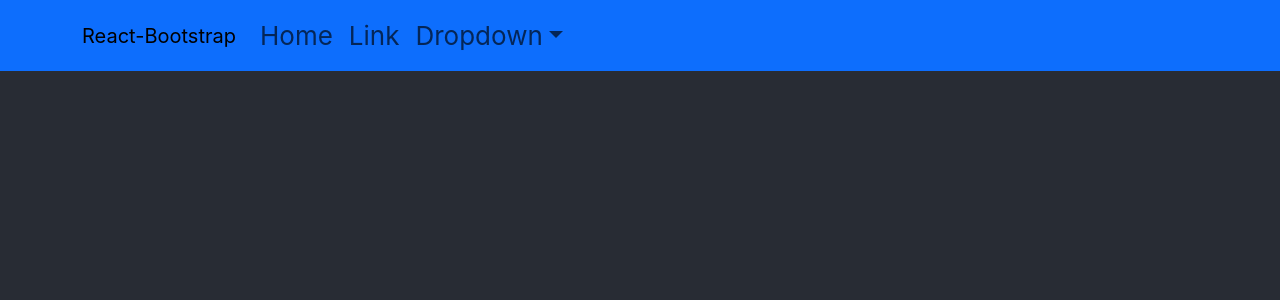
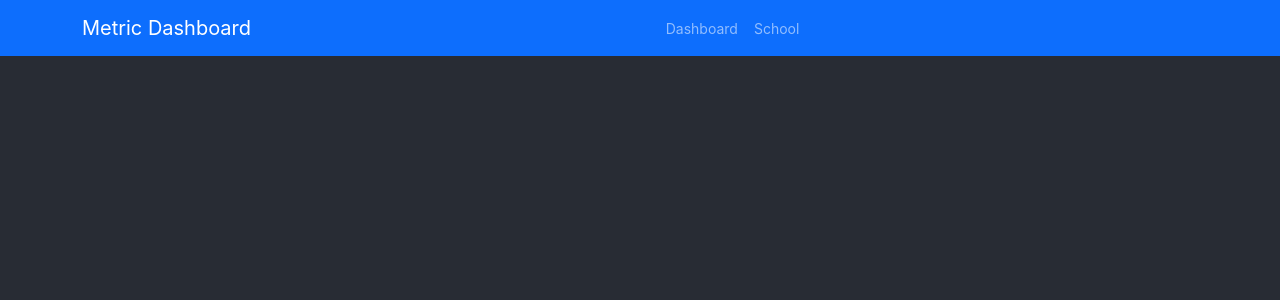
Before and after one commit to LewKM/Metrics-Dashboard, a React (Create React App) app: page / in a window 1280 px wide. Shown: the top 300 px of the page. Built offline with nearby package versions, Linux system fonts and the light colour scheme.

Commit message:
Updates the navbarmenu font size

```diff
--- /dev/null
+++ b/src/components/NavbarMenu.css
@@ -0,0 +1,3 @@
+.small-nav .nav-link {
+    font-size: 0.875rem;  /* Adjust font size as needed */
+}
--- a/src/components/NavbarMenu.js
+++ b/src/components/NavbarMenu.js
@@ -1,29 +1,18 @@
 import Container from 'react-bootstrap/Container';
 import Nav from 'react-bootstrap/Nav';
 import Navbar from 'react-bootstrap/Navbar';
-import NavDropdown from 'react-bootstrap/NavDropdown';
+import './NavbarMenu.css';  // Import the CSS file
 
 function NavbarMenu() {
 return (
-    <Navbar bg="primary" expand="lg" fixed="top" >
+    <Navbar expand="lg" bg="primary" data-bs-theme="dark" fixed="top">
     <Container>
-        <Navbar.Brand href="#home">React-Bootstrap</Navbar.Brand>
+        <Navbar.Brand href="#home">Metric Dashboard</Navbar.Brand>
         <Navbar.Toggle aria-controls="basic-navbar-nav" />
         <Navbar.Collapse id="basic-navbar-nav">
-        <Nav className="me-auto">
-            <Nav.Link href="#home">Home</Nav.Link>
-            <Nav.Link href="#link">Link</Nav.Link>
-            <NavDropdown title="Dropdown" id="basic-nav-dropdown">
-            <NavDropdown.Item href="#action/3.1">Action</NavDropdown.Item>
-            <NavDropdown.Item href="#action/3.2">
-                Another action
-            </NavDropdown.Item>
-            <NavDropdown.Item href="#action/3.3">Something</NavDropdown.Item>
-            <NavDropdown.Divider />
-            <NavDropdown.Item href="#action/3.4">
-                Separated link
-            </NavDropdown.Item>
-            </NavDropdown>
+        <Nav className="mx-auto small-nav">  {/* Add custom class small-nav */}
+            <Nav.Link href="./dashboard">Dashboard</Nav.Link>
+            <Nav.Link href="./school">School</Nav.Link>
         </Nav>
         </Navbar.Collapse>
     </Container>
```
